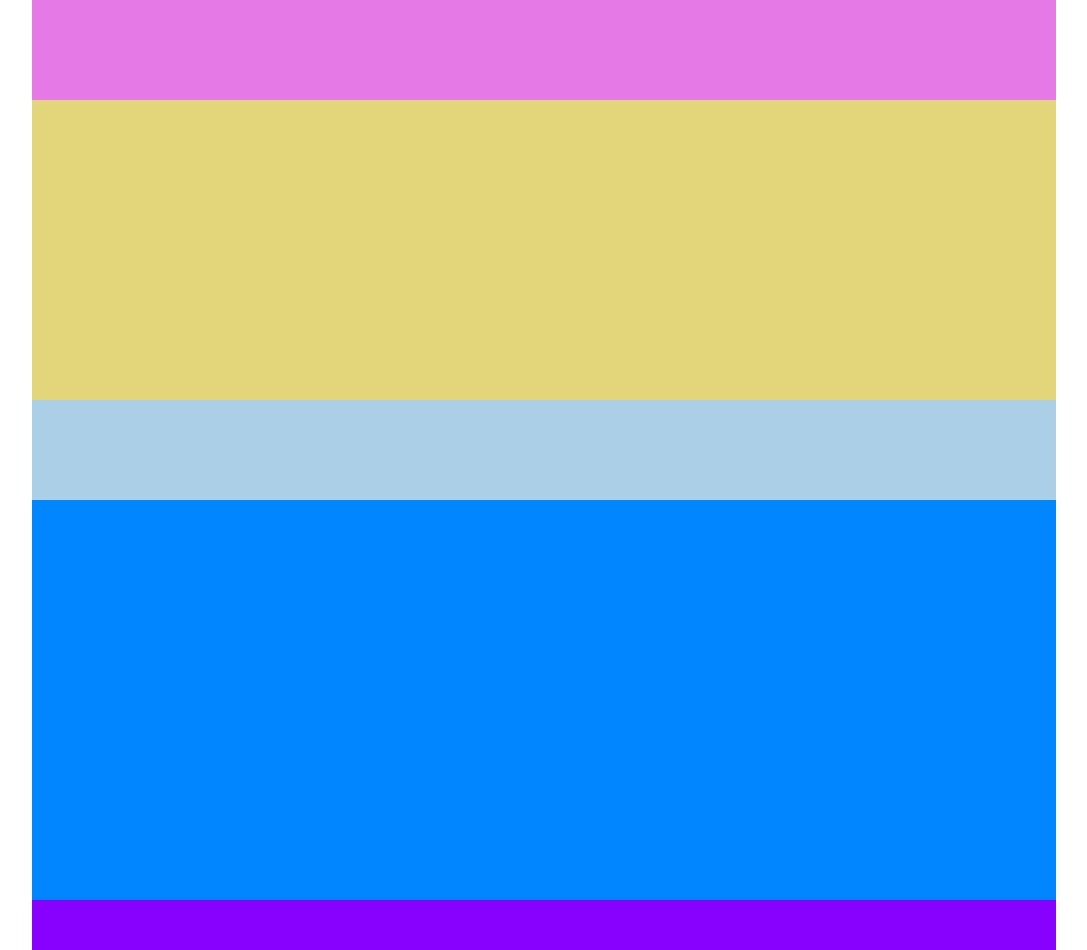
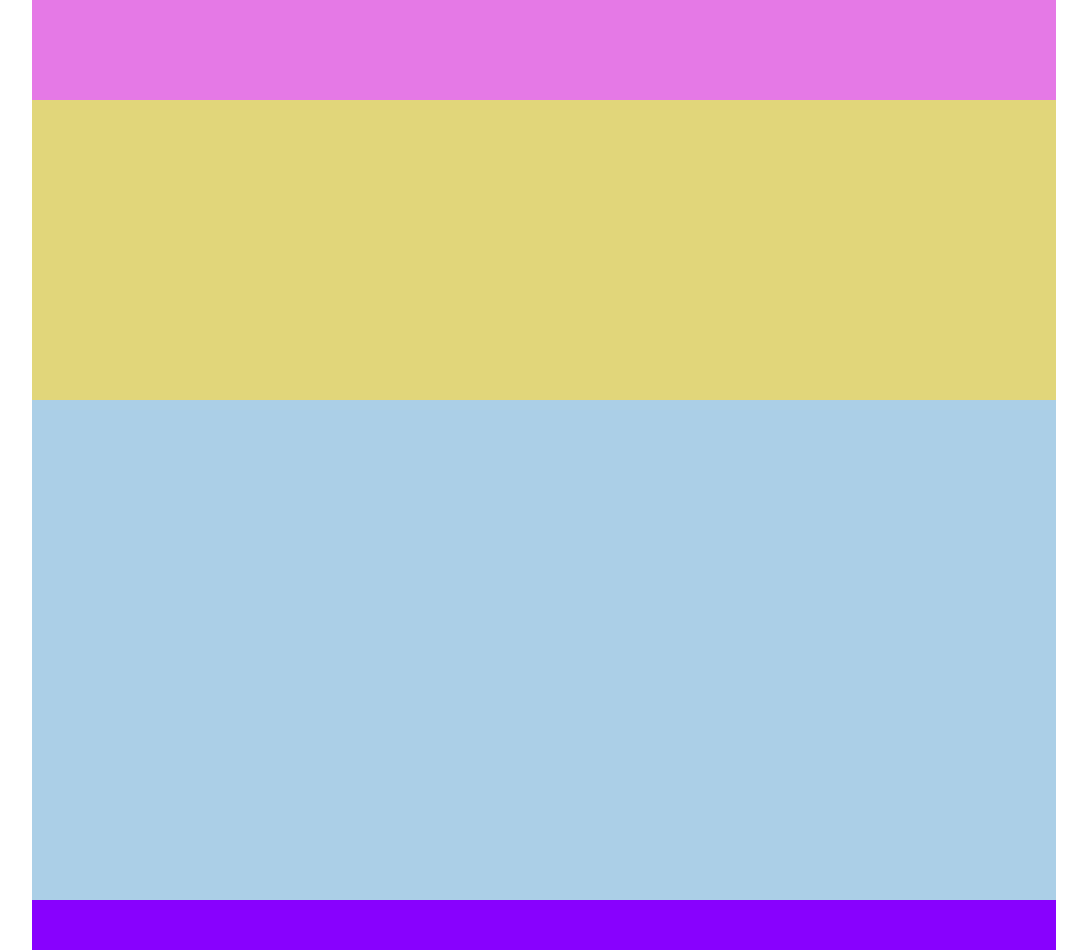
Before and after one commit to Roydano/htmlcss-struttura-wp, a plain HTML site: page index.html in a window 1280 px wide. Shown: the whole page, without its empty margins (96-1183 px from the left). Drawn offline with Linux system fonts and the light colour scheme.

Commit message:
add base float

```diff
--- a/css/style.css
+++ b/css/style.css
@@ -41,6 +41,21 @@ header{
     background-color: #abcfe7;
 }
 
+.float-sx{
+    float: left;
+}
+
+.blocco-sx, .blocco-dx{
+    height: 80%;
+    width: 25%;
+    background-color: #abcfe7;
+}
+
+.blocco-center{
+    height: 80%;
+    width: 50%;
+    background-color: #abcfe7;
+}
 
 
 
--- a/index.html
+++ b/index.html
@@ -20,9 +20,9 @@
         <div class="jumbotron"></div>
         <div class="container">
             <section class="leadership"></section>
-            <aside class="float"></aside>
-            <aside class="float"></aside>
-            <aside class="float"></aside>
+            <aside class="float-sx blocco-sx"></aside>
+            <aside class="float-sx blocco-center"></aside>
+            <aside class="float-sx blocco-dx"></aside>
         </div>
 
     </main>
```
